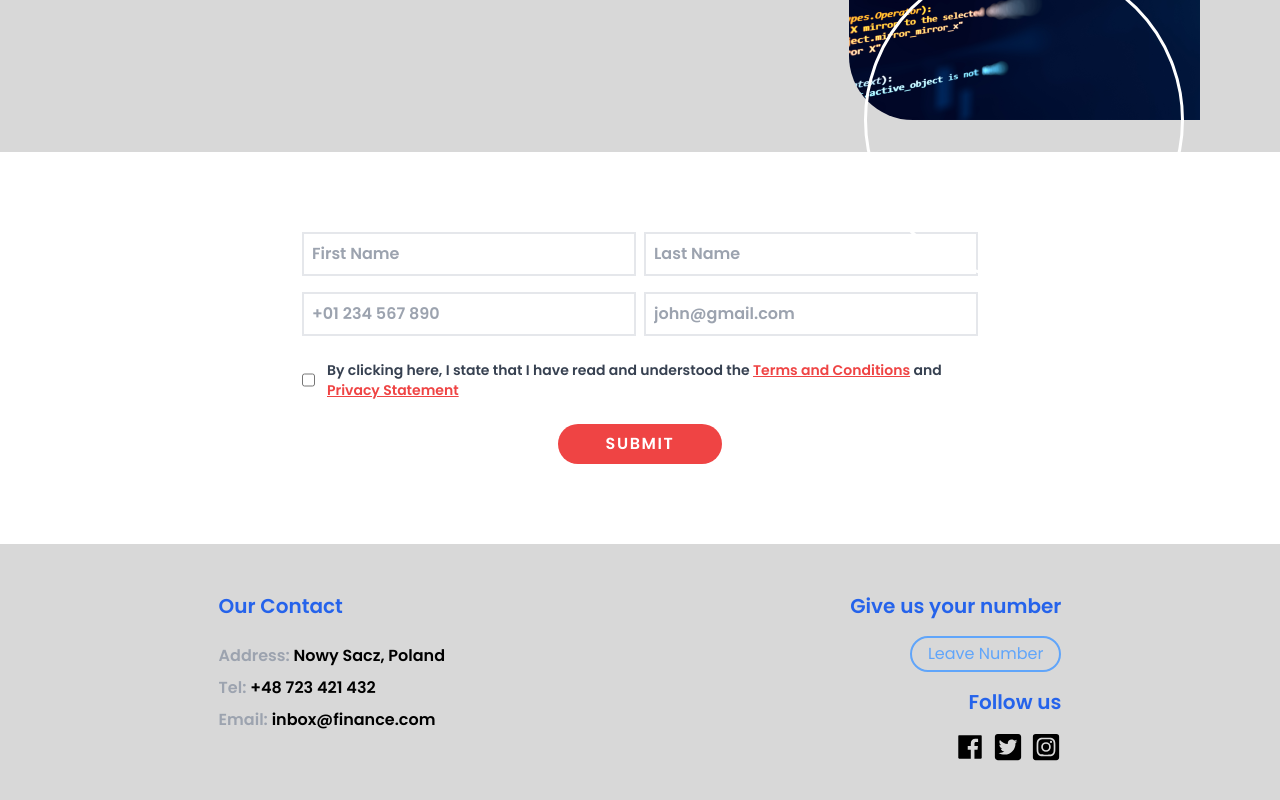
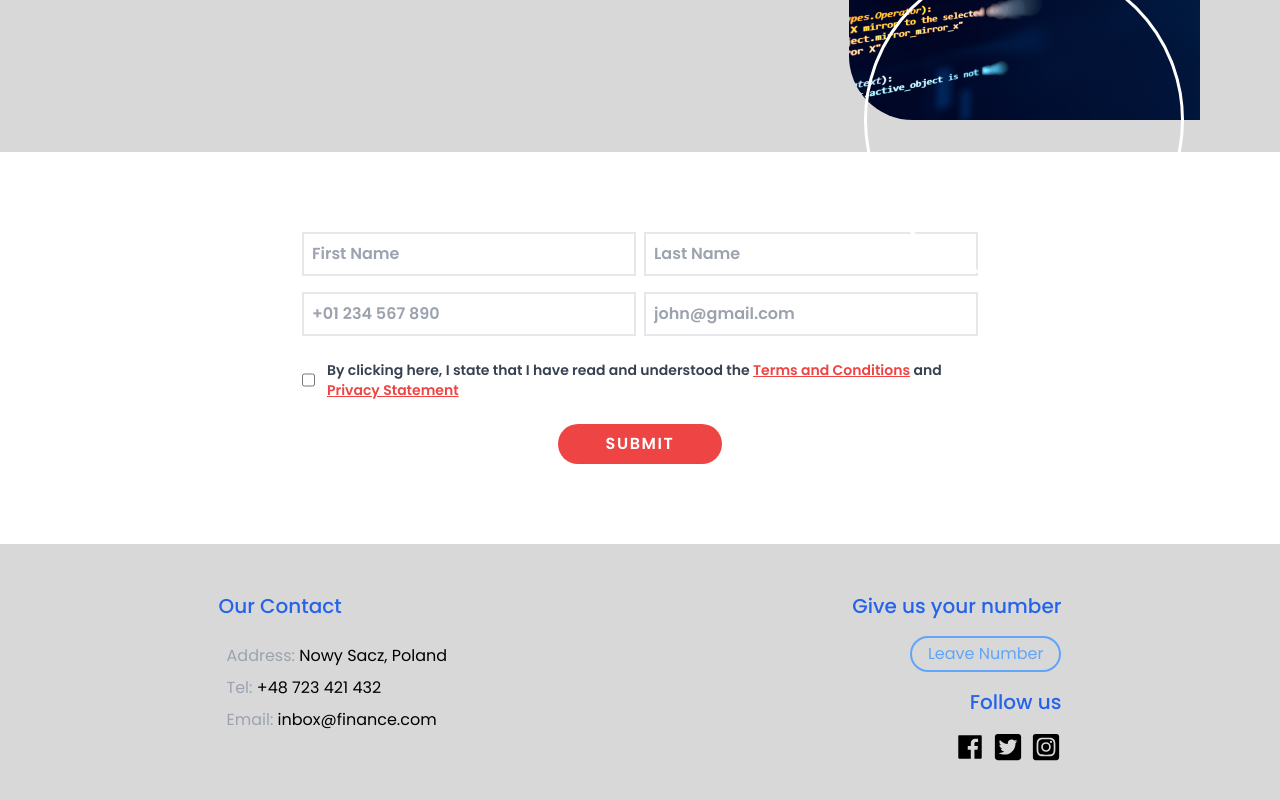
Before and after one commit to kmk00/landing-page, a React (Vite) app: page / in a window 1280 px wide. Shown: the part 950-1750 px from the top of the page. Built offline with nearby package versions, Linux system fonts and the light colour scheme.

Commit message:
Fix padding

```diff
--- a/src/components/Footer.jsx
+++ b/src/components/Footer.jsx
@@ -7,14 +7,14 @@ function Footer() {
     <footer className="flex w-full px-4 py-12 justify-around">
       <address className="not-italic">
         <h2 className="text-blue-600 text-xl mb-4">Our Contact</h2>
-        <p className="pt-2">
-          <span className="text-gray-400">Address: </span>Nowy Sacz, Poland
+        <p className="pt-2 font-normal">
+          <span className="text-gray-400 ml-2">Address: </span>Nowy Sacz, Poland
         </p>
-        <p className="pt-2">
-          <span className="text-gray-400">Tel:</span> +48 723 421 432
+        <p className="pt-2 font-normal">
+          <span className="text-gray-400 ml-2">Tel:</span> +48 723 421 432
         </p>
-        <p className="pt-2">
-          <span className="text-gray-400">Email:</span> inbox@finance.com
+        <p className="pt-2 font-normal">
+          <span className="text-gray-400 ml-2">Email:</span> inbox@finance.com
         </p>
       </address>
       <div className="flex text-right flex-col">
--- a/src/index.css
+++ b/src/index.css
@@ -8,6 +8,10 @@
   }
   html {
     font-family: Poppins, sans-serif;
+  }
+
+  h2 {
+    @apply font-medium;
   }
 }
 
```
